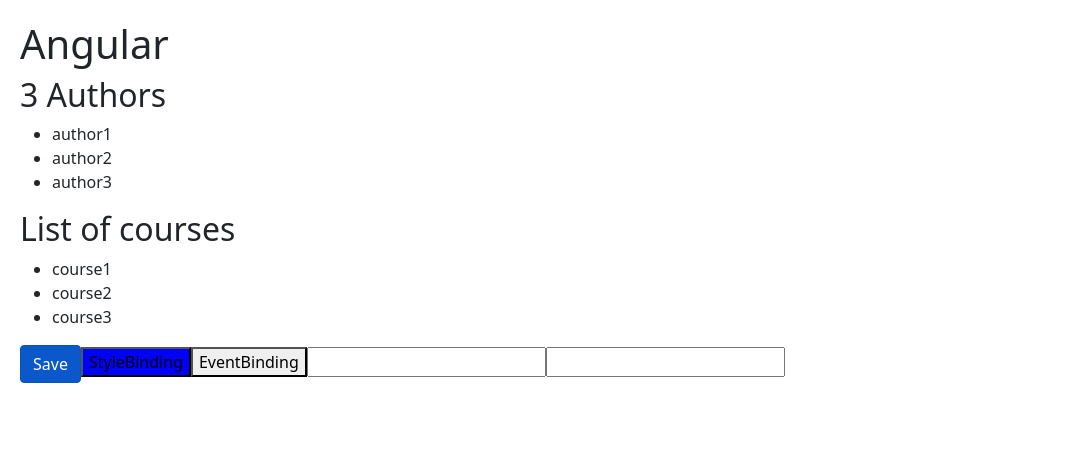
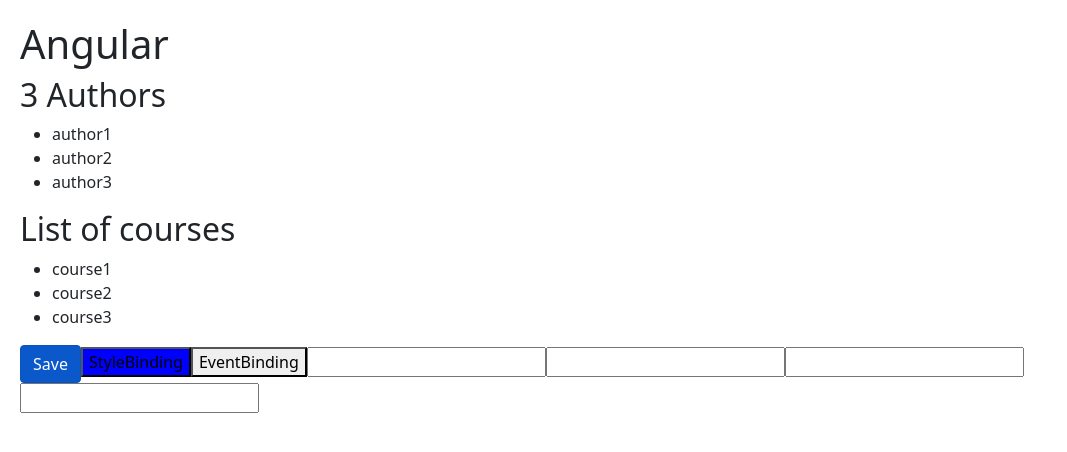
Before and after one commit to nbonbon/angular-cwm, an Angular app in the folder hello-world/: page / in a window 1280 px wide. Shown: the top 452 px of the page, without its empty margins (0-1067 px from the left). Built offline with nearby package versions, Linux system fonts and the light colour scheme.

Commit message:
Template Variables

```diff
--- a/hello-world/src/app/courses.component.ts
+++ b/hello-world/src/app/courses.component.ts
@@ -15,6 +15,8 @@ import { CoursesService } from './courses.service';
         <button (click)="onSave($event)">EventBinding</button>
         <input (keyup)="onKeyUp($event)" />
         <input (keyup.enter)="onKeyUpEventFiltering()" />
+        <input (keyup.enter)="templateVariables($event)" />
+        <input #email (keyup.enter)="templateVariablesAngularWay(email.value)" />
     `
 })
 export class CoursesComponent {
@@ -37,4 +39,13 @@ export class CoursesComponent {
     onKeyUpEventFiltering() {
         console.log("ENTER was pressed");
     }
+
+    templateVariables($event: Event) {
+        const target = $event.target as HTMLTextAreaElement;
+        console.log(target.value);
+    }
+
+    templateVariablesAngularWay(value: string) {
+        console.log(value);
+    }
 }
```
